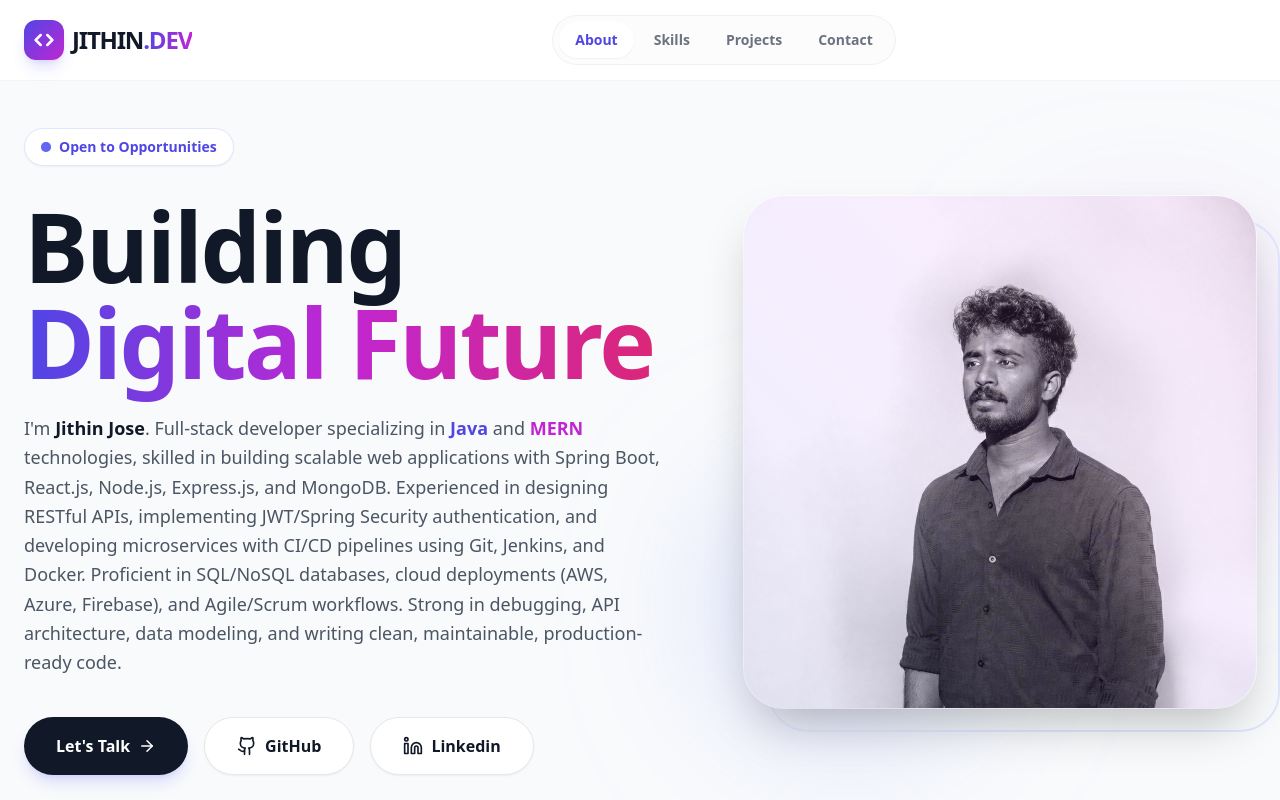
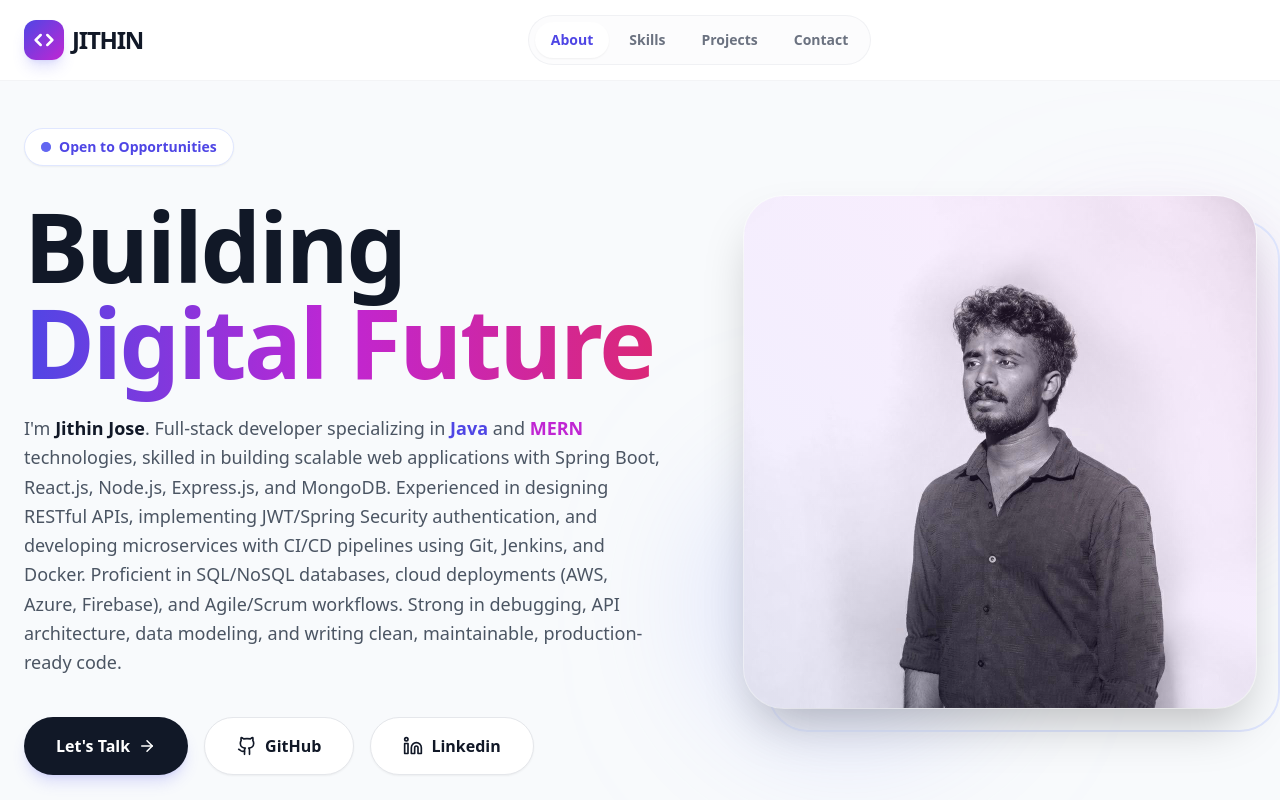
Before and after one commit to Jithinnnnnn/jithin-portfolio, a React (Vite) app: page / in a window 1280 px wide. Shown: the top 800 px of the page. Built offline with nearby package versions, Linux system fonts and the light colour scheme.

Commit message:
Updated email link with Mail icon

```diff
--- a/src/App.jsx
+++ b/src/App.jsx
@@ -220,7 +220,7 @@ export default function App() {
             <div className="w-10 h-10 bg-gradient-to-br from-indigo-600 to-fuchsia-600 rounded-xl flex items-center justify-center text-white shadow-lg shadow-indigo-500/20">
               <Code size={20} strokeWidth={3} />
             </div>
-            <span>JITHIN<span className="text-transparent bg-clip-text bg-gradient-to-r from-indigo-600 to-fuchsia-600">.DEV</span></span>
+            <span>JITHIN<span className="text-transparent bg-clip-text bg-gradient-to-r from-indigo-600 to-fuchsia-600"></span></span>
           </div>
           <div className="hidden md:flex items-center gap-1 bg-gray-50/50 p-1.5 rounded-full border border-gray-200/50">
             {['about', 'skills', 'projects', 'contact'].map((item) => (
@@ -349,7 +349,10 @@ export default function App() {
             </div>
             <h2 className="text-5xl md:text-7xl font-black text-gray-900 mb-8 tracking-tight">Let's build something <br/><span className="text-transparent bg-clip-text bg-gradient-to-r from-indigo-600 to-fuchsia-600">extraordinary.</span></h2>
             <div className="flex flex-col md:flex-row items-center justify-center gap-6 mb-20">
-                 <a href="tel:+917012400124" className="w-full md:w-auto px-8 py-5 bg-white text-gray-900 font-bold rounded-2xl border-2 border-gray-100 hover:border-emerald-500 hover:text-emerald-600 transition-all hover:scale-105 flex items-center justify-center gap-3 hover:shadow-xl"><Phone size={20}/>jithinjose10341@gmail.com</a>
+
+            <a  href="mailto:jithinjose10341@gmail.com"   className="w-full md:w-auto px-8 py-5 bg-white text-gray-900 font-bold rounded-2xl border-2 border-gray-100 hover:border-emerald-500 hover:text-emerald-600 transition-all hover:scale-105 flex items-center justify-center gap-3 hover:shadow-xl">
+            <Mail size={20} /> jithinjose10341@gmail.com </a>
+
                  <a href="tel:+917012400124" className="w-full md:w-auto px-8 py-5 bg-white text-gray-900 font-bold rounded-2xl border-2 border-gray-100 hover:border-emerald-500 hover:text-emerald-600 transition-all hover:scale-105 flex items-center justify-center gap-3 hover:shadow-xl"><Phone size={20}/> +91-7012400124</a>
 
             </div>
```
